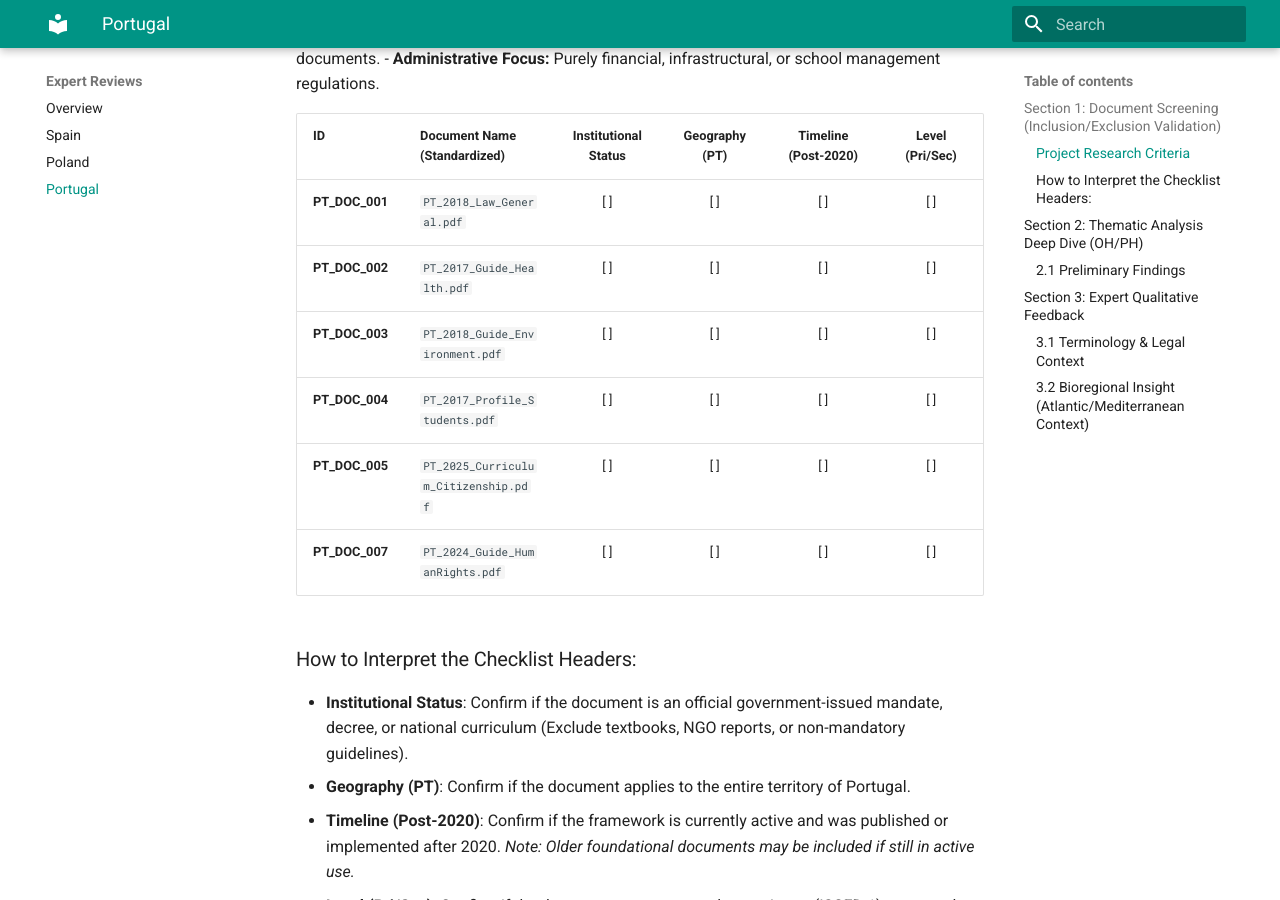
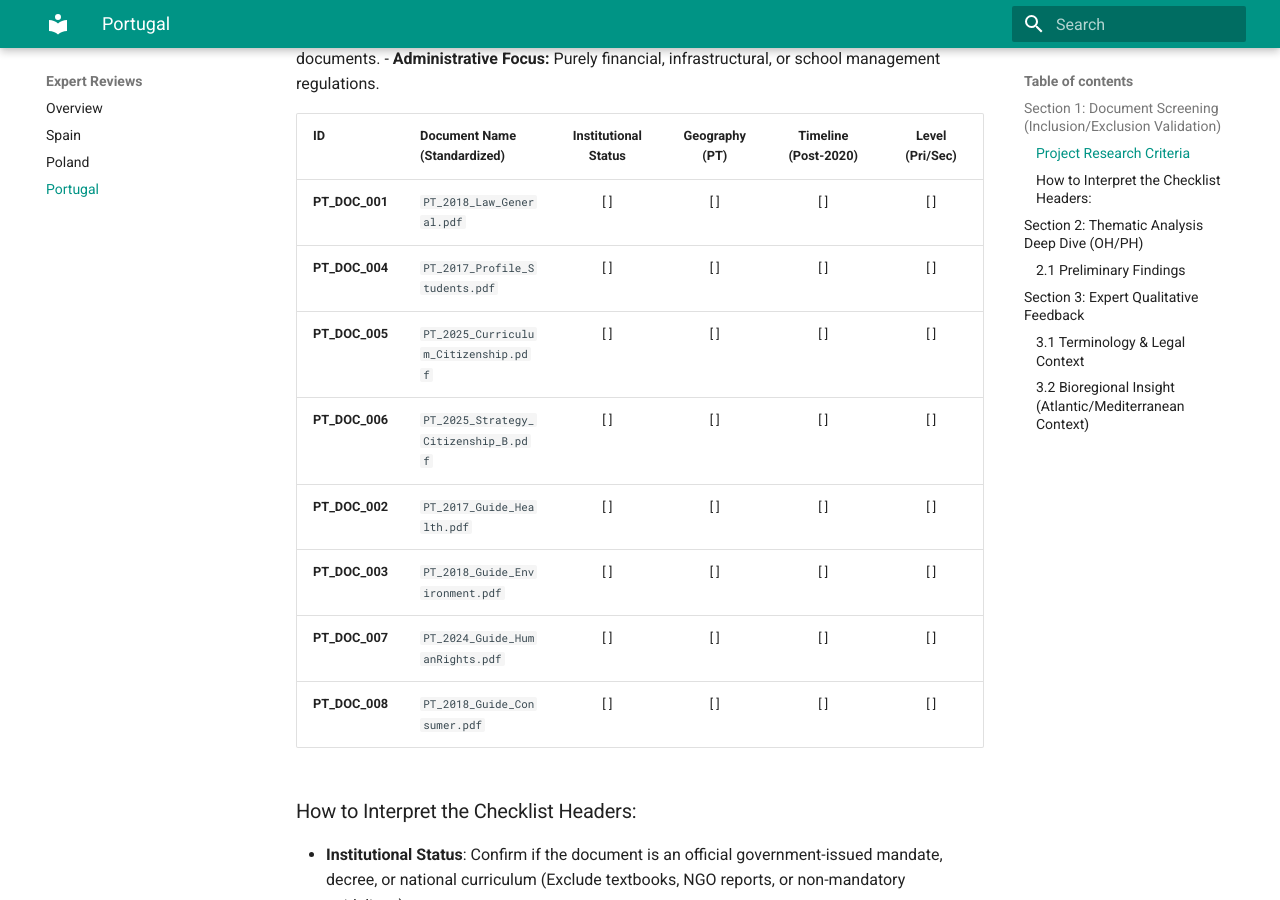
Before and after one commit to krzyworzeka-svg/EU-Health-Ed-Repository, an MkDocs documentation site: the page built from docs/reviews/PT.md, in a window 1280 px wide and 900 px high, scrolled down 684 px. Built offline with MkDocs 1.6.1 and Material for MkDocs 9.7.7, drawn with Linux system fonts in a browser that asks for light colours.

Commit message:
feat(PT): add PT_DOC_008 Consumer Education Guide + reorder tables
- Rename: Referencial-de-Educação-do-Consumidor.pdf -> PT_2018_Guide_Consumer.pdf
- Add PT_DOC_008 to master.yaml, review tables, registry.md, references.bib
- Reorder all PT tables: Law/Competence/Curriculum/Strategy first, Guides last
- Add comment section in master.yaml marking Guides as non-mandatory referentials

```diff
--- a/docs/reviews/PT.md
+++ b/docs/reviews/PT.md
@@ -26,11 +26,13 @@
 | ID | Document Name (Standardized) | Institutional Status | Geography (PT) | Timeline (Post-2020) | Level (Pri/Sec) |
 | :--- | :--- | :---: | :---: | :---: | :---: |
 | **PT_DOC_001** | `PT_2018_Law_General.pdf` | [ ] | [ ] | [ ] | [ ] |
+| **PT_DOC_004** | `PT_2017_Profile_Students.pdf` | [ ] | [ ] | [ ] | [ ] |
+| **PT_DOC_005** | `PT_2025_Curriculum_Citizenship.pdf` | [ ] | [ ] | [ ] | [ ] |
+| **PT_DOC_006** | `PT_2025_Strategy_Citizenship_B.pdf` | [ ] | [ ] | [ ] | [ ] |
 | **PT_DOC_002** | `PT_2017_Guide_Health.pdf` | [ ] | [ ] | [ ] | [ ] |
 | **PT_DOC_003** | `PT_2018_Guide_Environment.pdf` | [ ] | [ ] | [ ] | [ ] |
-| **PT_DOC_004** | `PT_2017_Profile_Students.pdf` | [ ] | [ ] | [ ] | [ ] |
-| **PT_DOC_005** | `PT_2025_Curriculum_Citizenship.pdf` | [ ] | [ ] | [ ] | [ ] |
 | **PT_DOC_007** | `PT_2024_Guide_HumanRights.pdf` | [ ] | [ ] | [ ] | [ ] |
+| **PT_DOC_008** | `PT_2018_Guide_Consumer.pdf` | [ ] | [ ] | [ ] | [ ] |
 
 ### How to Interpret the Checklist Headers:
 - **Institutional Status**: Confirm if the document is an official government-issued mandate, decree, or national curriculum (Exclude textbooks, NGO reports, or non-mandatory guidelines).
```
Also changed, not shown: data/PT/review_PT.md (+4 -2 lines), docs/registry.md (+5 -4 lines), 3 other files.
